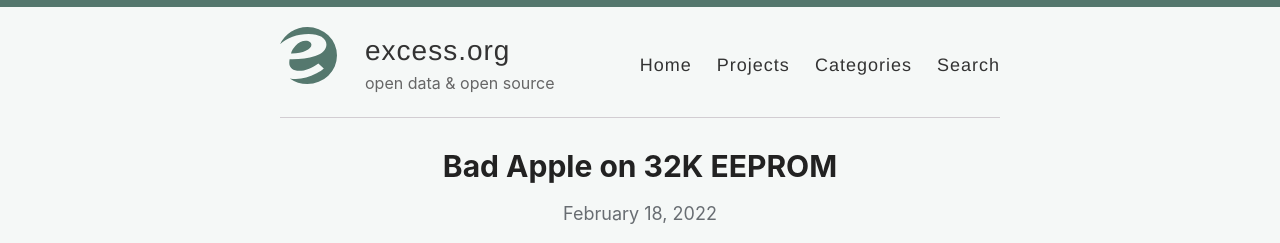
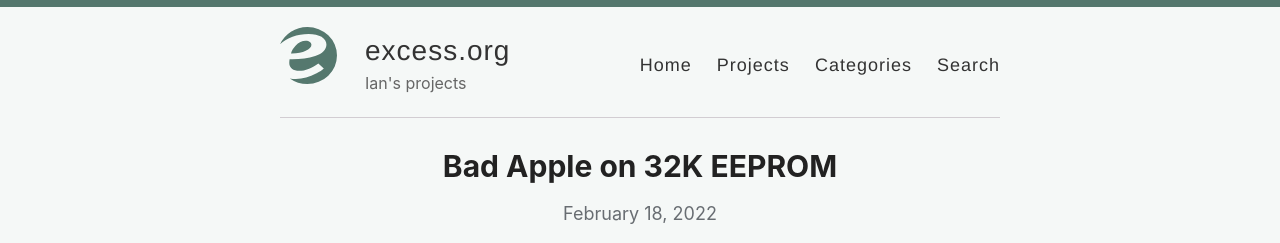
Before and after one commit to wardi/wardi.github.io, a Jekyll site: the page built from index.html, in a window 1280 px wide and 900 px high. Shown: the top 243 px of the window. Built offline with Jekyll 4.4.1, drawn with Linux system fonts in a browser that asks for light colours; the list of posts is cut into pages by our own code.

Commit message:
update description

```diff
--- a/_config.yml
+++ b/_config.yml
@@ -9,7 +9,7 @@ name: excess.org
 author: Ian Ward
 
 # Short bio or description (displayed in the header)
-description: open data & open source
+description: Ian's projects
 
 # URL of your avatar or profile pic (you could use your GitHub profile pic)
 avatar: /images/e-logo1.svg
```
